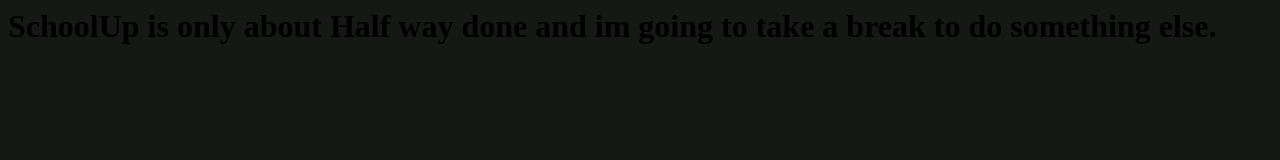
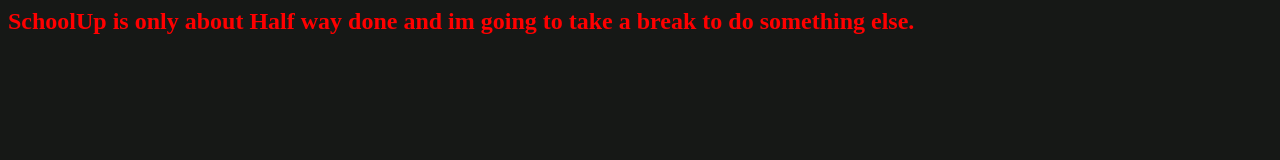
Before and after one commit to Mtnbear9989/mtnbear9989.github.io, a plain HTML site: page News.html in a window 1280 px wide. Drawn offline with Linux system fonts and the light colour scheme.

Commit message:
Update News.html

```diff
--- a/News.html
+++ b/News.html
@@ -5,5 +5,6 @@
     }
 </style>
 <body>
-<h1>SchoolUp is only about Half way done and im going to take a break to do something else.</h1>
+<h2 style="color:red;">SchoolUp is only about Half way done and im going to take a break to do something else.</h1>
 </body>
+    </html>
```
